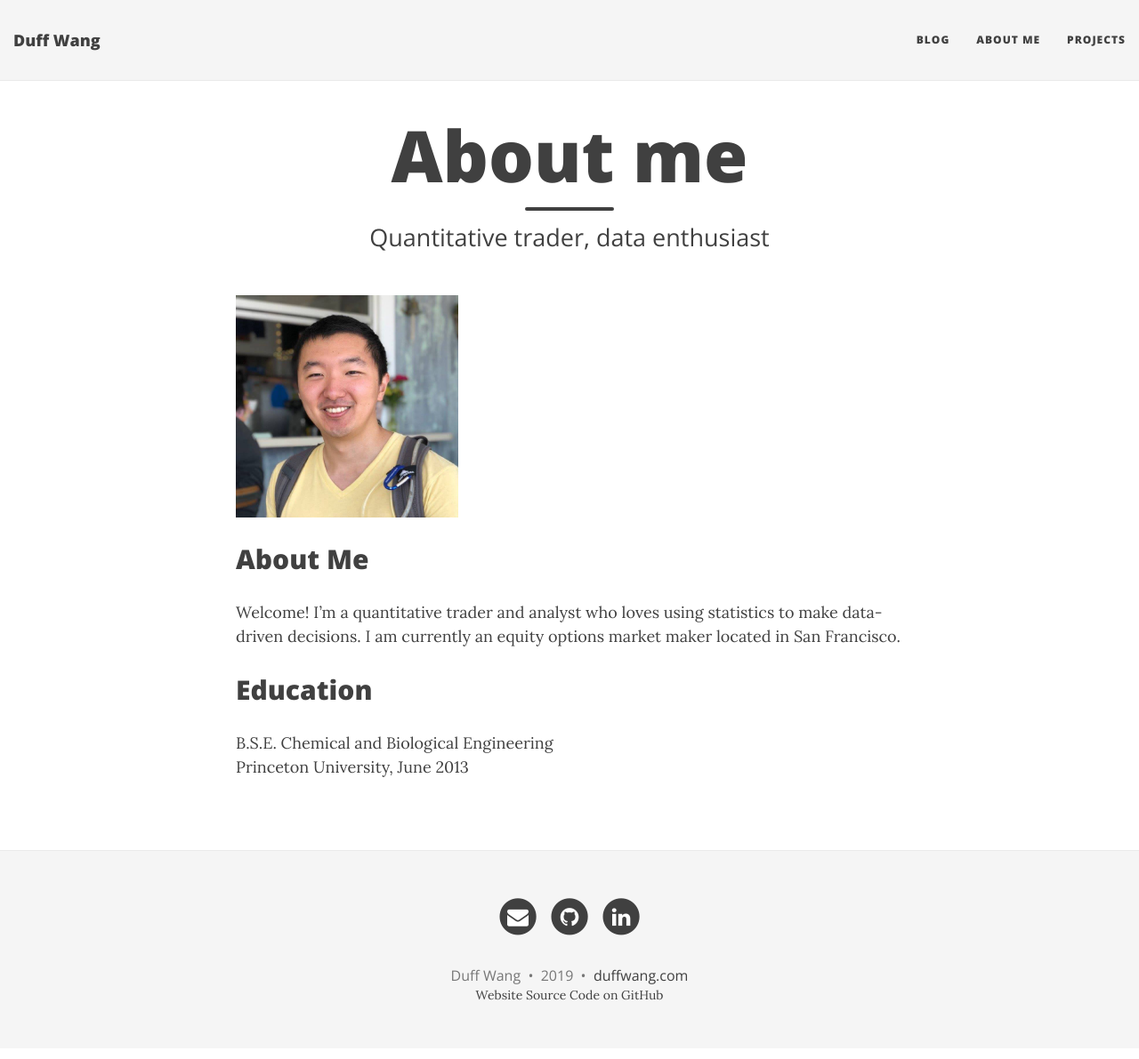
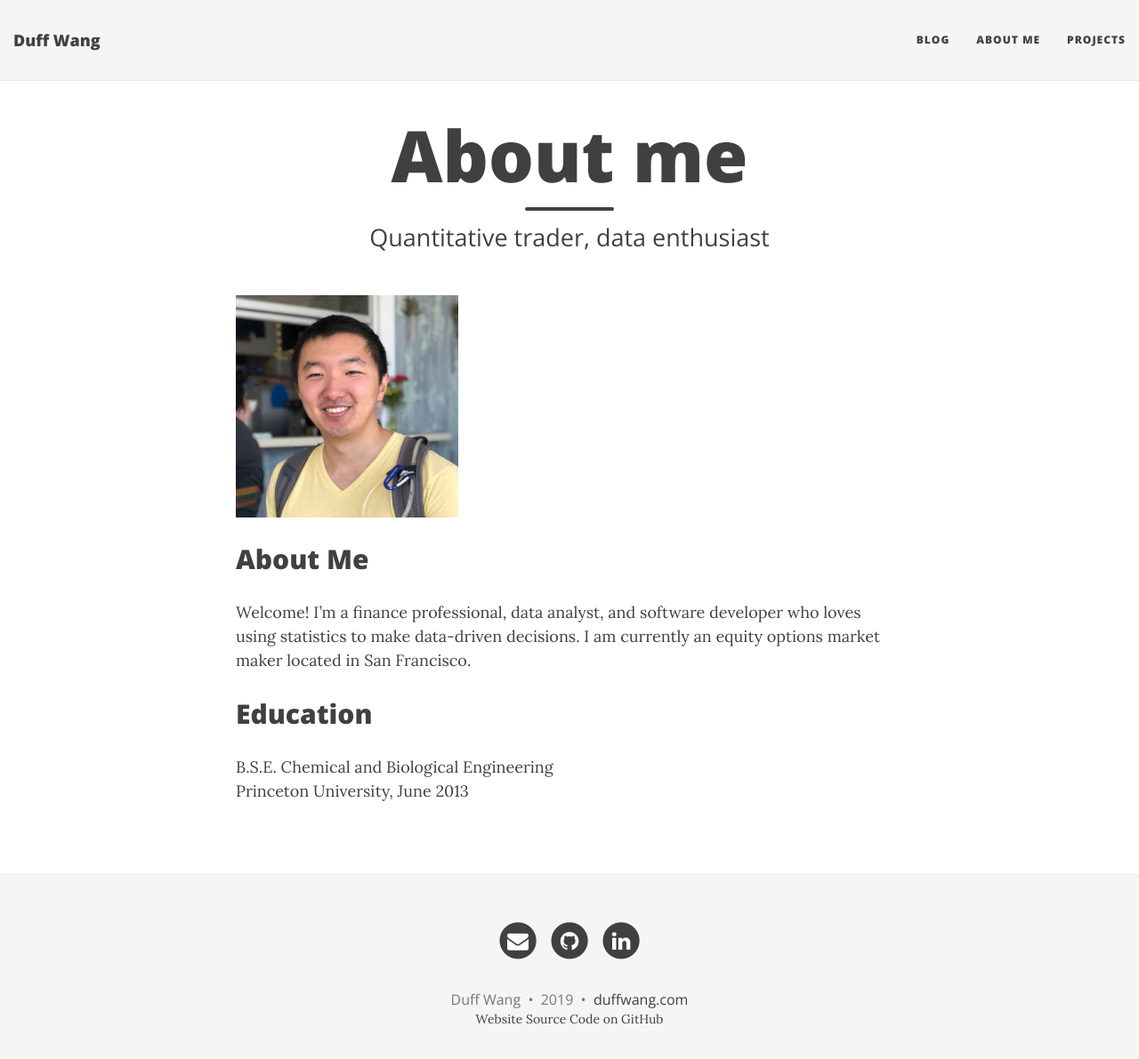
Before and after one commit to duffwang/duffwang.github.io, a Jekyll site: the page built from aboutme.md, in a window 1280 px wide and 1206 px high. Shown: the top 1191 px of the window at 89% size. Built offline with Jekyll 4.4.1, drawn with Linux system fonts in a browser that asks for light colours; nearby versions of some CDN libraries.

Commit message:
Update aboutme.md

```diff
--- a/aboutme.md
+++ b/aboutme.md
@@ -8,7 +8,7 @@ subtitle: Quantitative trader, data enthusiast
 
 ## About Me
 
-Welcome! I'm a quantitative trader and analyst who loves using statistics to make data-driven decisions. I am currently an equity options market maker located in San Francisco.
+Welcome! I'm a finance professional, data analyst, and software developer who loves using statistics to make data-driven decisions. I am currently an equity options market maker located in San Francisco.
 
 ## Education
 
```
